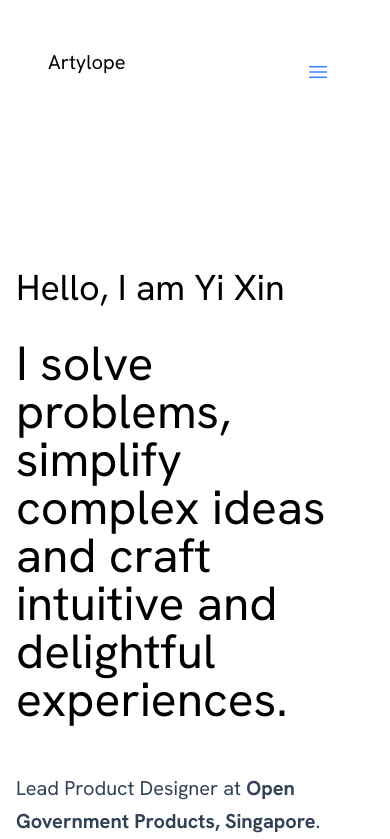
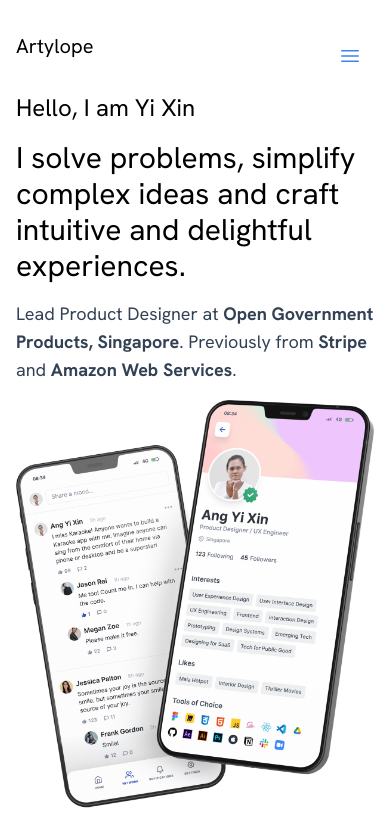
Before and after one commit to artylope/artylope-neue-mod, a Next.js app: page / in a window 390 px wide. Shown: the top 839 px of the page. Built offline with nearby package versions, Linux system fonts and the light colour scheme.

Commit message:
responsive

```diff
--- a/src/app/page.js
+++ b/src/app/page.js
@@ -7,16 +7,18 @@
       <div className="container overflow-hidden">
         <div className="grid lg:grid-cols-12 gap-4">
           <div className="lg:col-span-6">
-            <div className="py-36 pr-12">
-              <h2 className="text-4xl mb-8">Hello, I am Yi Xin</h2>
-              <h1 className="text-5xl lg:text-8xl  mb-12">
+            <div className="lg:py-36 lg:pr-16">
+              <h2 className="text-2xl lg:text-4xl mb-4 lg:mb-8">
+                Hello, I am Yi Xin
+              </h2>
+              <h1 className="text-3xl lg:text-8xl mb-4 lg:mb-12">
                 I solve problems, simplify complex ideas and craft intuitive and
                 delightful experiences.
               </h1>
-              <p className="text-xl  text-slate-700 dark:text-slate-300 leading-relaxed">
+              <p className="text-lg lg:text-xl text-slate-700 dark:text-slate-300 lg:leading-relaxed">
                 Lead Product Designer at{' '}
-                <strong>Open Government Products, Singapore</strong>. <br />
-                Previously from <strong>Stripe</strong> and{' '}
+                <strong>Open Government Products, Singapore</strong>. Previously
+                from <strong>Stripe</strong> and{' '}
                 <strong>Amazon Web Services</strong>.
               </p>
             </div>
--- a/src/components/Header.js
+++ b/src/components/Header.js
@@ -14,7 +14,7 @@
     setIsMenuOpen(!isMenuOpen);
   }
   return (
-    <header className="p-8">
+    <header className="py-4">
       <div className="">
         <div className="container mx-auto ">
           <div className="relative flex flex-col lg:flex-row w-full justify-center lg:justify-between lg:items-center py-4 gap-x-12">
```
